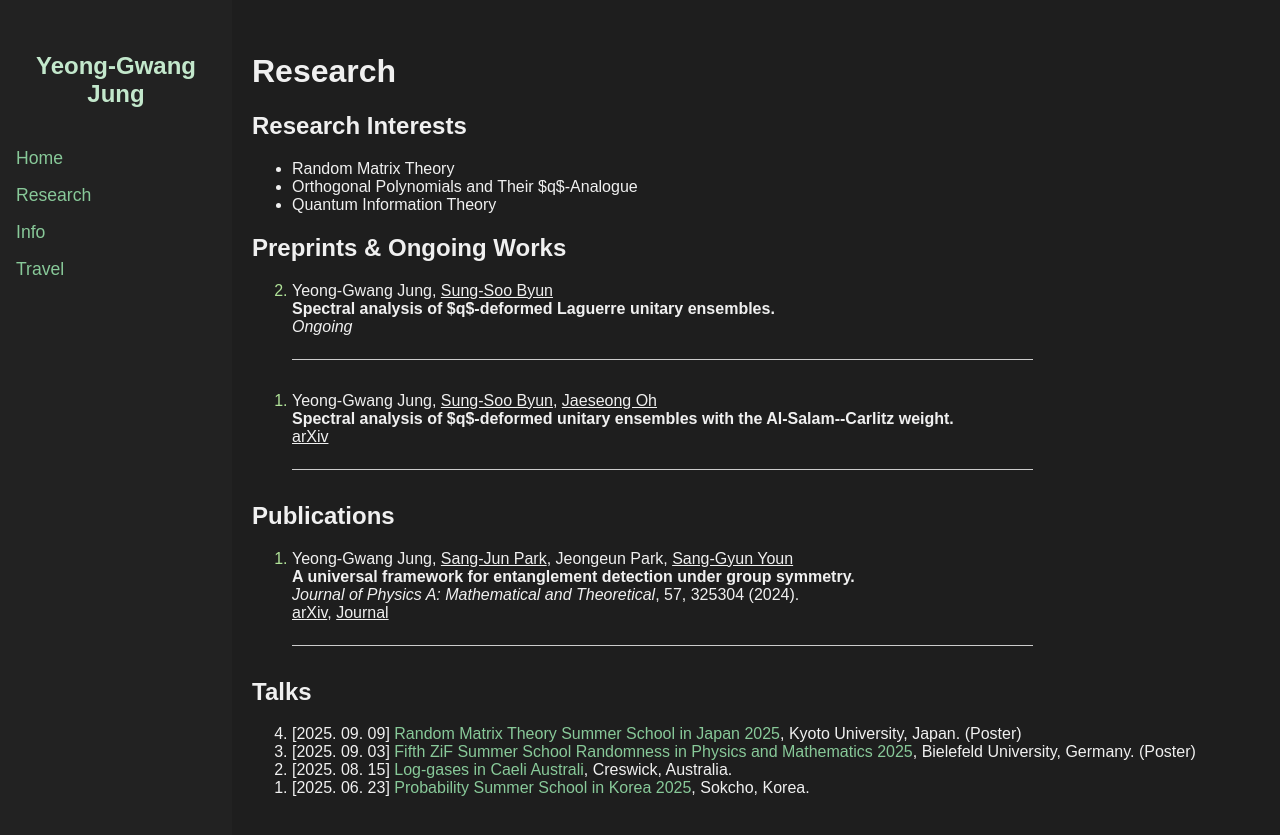
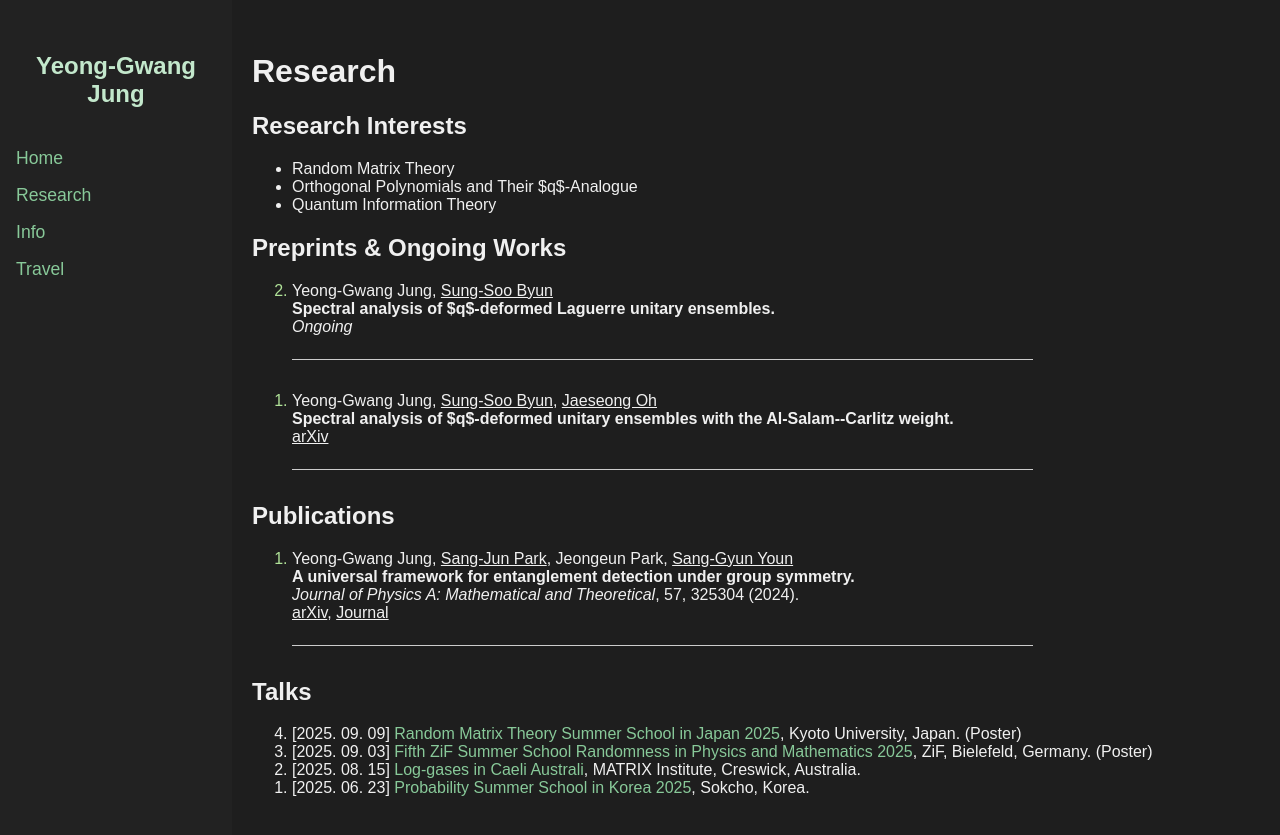
Before and after one commit to y-gJung/y-gJung.github.io, a Jekyll site: the page built from research.md, in a window 1280 px wide. Shown: the top 835 px of the page. Built offline with Jekyll 4.4.1, drawn with Linux system fonts in a browser that asks for light colours.

Commit message:
Update research.md

```diff
--- a/research.md
+++ b/research.md
@@ -41,10 +41,10 @@ title: Research
     [2025. 09. 09] <a href="https://benoitcollins.github.io/rmt2025/">Random Matrix Theory Summer School in Japan 2025</a>, Kyoto University, Japan. (Poster)
   </li>
   <li>
-    [2025. 09. 03] <a href="https://indico.physik.uni-bielefeld.de/event/220/overview">Fifth ZiF Summer School Randomness in Physics and Mathematics 2025</a>, Bielefeld University, Germany. (Poster)
+    [2025. 09. 03] <a href="https://indico.physik.uni-bielefeld.de/event/220/overview">Fifth ZiF Summer School Randomness in Physics and Mathematics 2025</a>, ZiF, Bielefeld, Germany. (Poster)
   </li>
   <li>
-  [2025. 08. 15] <a href="https://lica2025.github.io/">Log-gases in Caeli Australi</a>, Creswick, Australia.
+  [2025. 08. 15] <a href="https://lica2025.github.io/">Log-gases in Caeli Australi</a>, MATRIX Institute, Creswick, Australia.
   </li>
   <li>
   [2025. 06. 23] <a href="https://sites.google.com/view/pssk2025/home?authuser=0">Probability Summer School in Korea 2025</a>, Sokcho, Korea.
```
